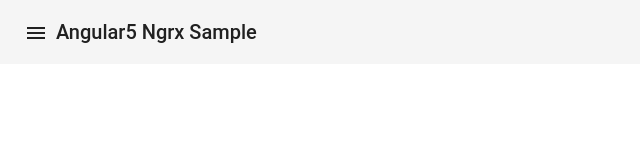
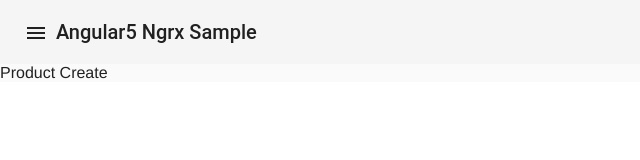
Before and after one commit to avosalmon/angular5-ngrx-sample, an Angular app: page /create in a window 1280 px wide. Before the commit this address led to /. Shown: the top 160 px of the page, without its empty margins (0-640 px from the left). Built offline with nearby package versions, Linux system fonts and the light colour scheme.

Commit message:
feat: implement Products container components

```diff
--- /dev/null
+++ b/src/app/feature/products/containers/product-create/product-create.component.ts
@@ -0,0 +1,8 @@
+import { Component } from '@angular/core';
+
+@Component({
+  template: `
+    <div>Product Create</div>
+  `
+})
+export class ProductCreateComponent {}
--- /dev/null
+++ b/src/app/feature/products/containers/product-edit/product-edit.component.ts
@@ -0,0 +1,8 @@
+import { Component } from '@angular/core';
+
+@Component({
+  template: `
+    <div>Product Edit</div>
+  `
+})
+export class ProductEditComponent {}
--- a/src/app/feature/products/products-routing.module.ts
+++ b/src/app/feature/products/products-routing.module.ts
@@ -3,6 +3,8 @@ import { RouterModule, Routes } from '@angular/router';
 
 import { ProductsComponent } from './products.component';
 import { ProductListComponent } from './containers/product-list/product-list.component';
+import { ProductCreateComponent } from './containers/product-create/product-create.component';
+import { ProductEditComponent } from './containers/product-edit/product-edit.component';
 
 const routes: Routes = [
   {
@@ -10,8 +12,8 @@ const routes: Routes = [
     component: ProductsComponent,
     children: [
       { path: '', component: ProductListComponent },
-      // { path: "create", component: ProductCreateComponent },
-      // { path: "edit/:id", component: ProductEditComponent }
+      { path: 'create', component: ProductCreateComponent },
+      { path: 'edit/:id', component: ProductEditComponent }
     ]
   }
 ];
--- a/src/app/feature/products/products.module.ts
+++ b/src/app/feature/products/products.module.ts
@@ -3,6 +3,8 @@ import { ProductsRoutingModule } from './products-routing.module';
 
 import { ProductsComponent } from './products.component';
 import { ProductListComponent } from './containers/product-list/product-list.component';
+import { ProductEditComponent } from './containers/product-edit/product-edit.component';
+import { ProductCreateComponent } from './containers/product-create/product-create.component';
 
 @NgModule({
   imports: [
@@ -11,6 +13,8 @@ import { ProductListComponent } from './containers/product-list/product-list.com
   declarations: [
     ProductsComponent,
     ProductListComponent,
+    ProductCreateComponent,
+    ProductEditComponent
   ],
   providers: []
 })
```
